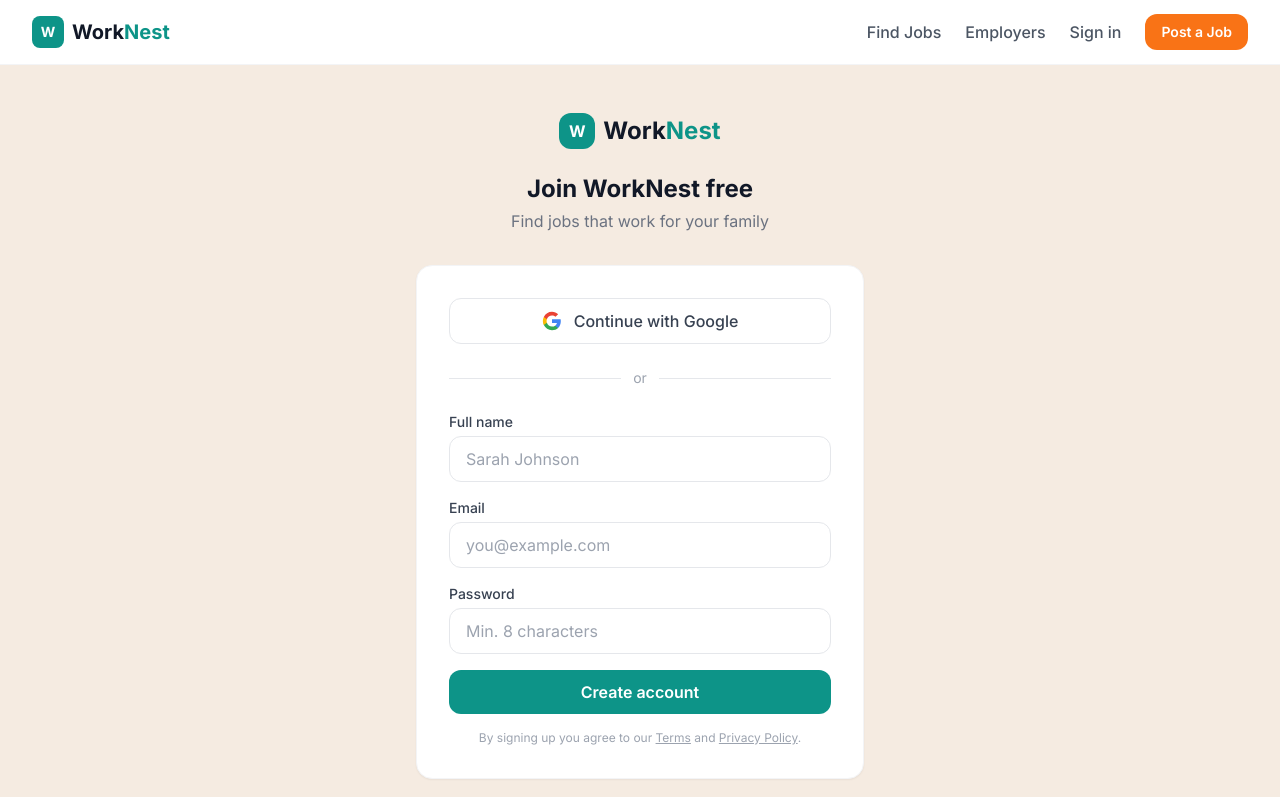
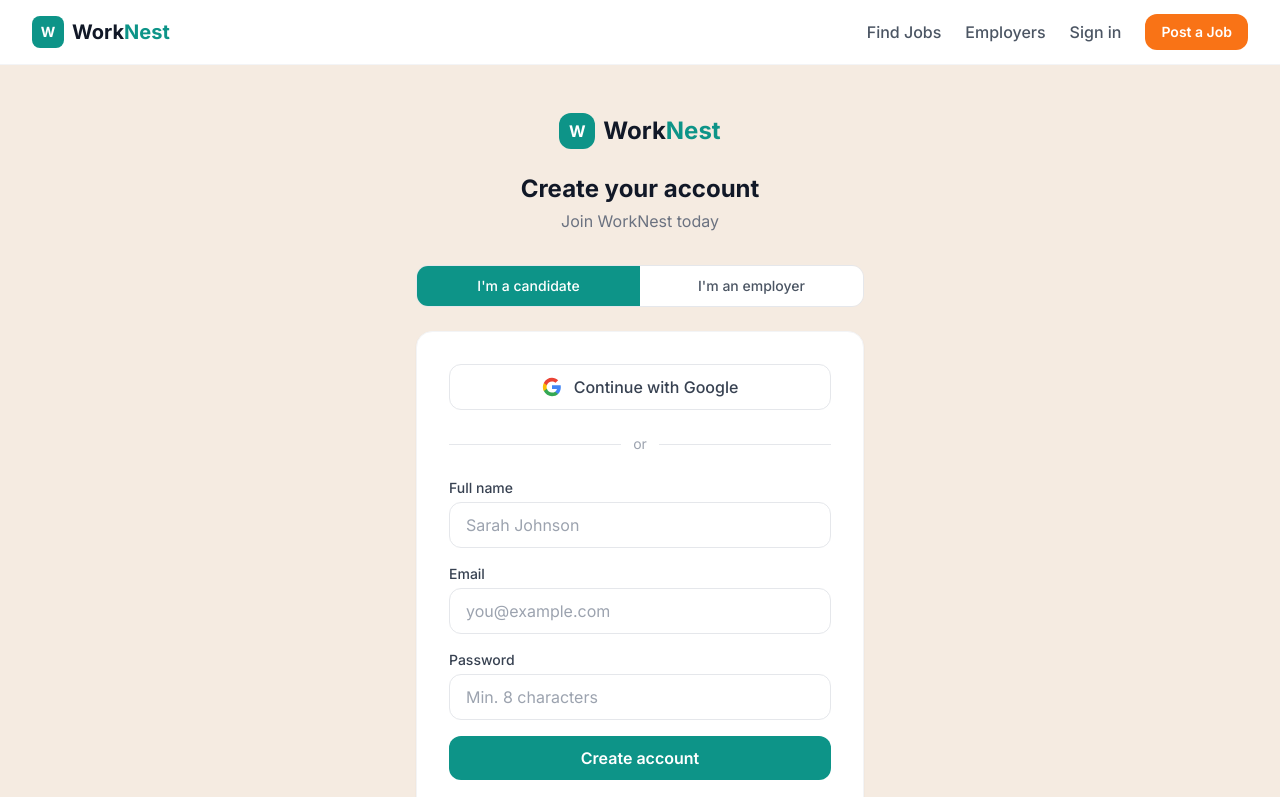
Before and after one commit to danfitsall-bot/WorkNest, a Next.js app: page /auth/signup in a window 1280 px wide. Shown: the top 797 px of the page. Built offline with nearby package versions, Linux system fonts and the light colour scheme; no server answers.

Commit message:
Add role selector to signup form
https://claude.ai/code/session_017QoWeL2LPg59TTuQScwiuH

```diff
--- a/src/app/auth/signup/signup-form.tsx
+++ b/src/app/auth/signup/signup-form.tsx
@@ -5,8 +5,9 @@ import { useState, FormEvent } from 'react'
 import Link from 'next/link'
 import { useRouter } from 'next/navigation'
 
-export default function SignUpForm({ role }: { role: string }) {
+export default function SignUpForm({ role: initialRole }: { role: string }) {
   const router = useRouter()
+  const [role, setRole] = useState(initialRole)
   const [name, setName] = useState('')
   const [email, setEmail] = useState('')
   const [password, setPassword] = useState('')
@@ -47,12 +48,23 @@ export default function SignUpForm({ role }: { role: string }) {
             </div>
             <span className="text-2xl font-bold text-gray-900">Work<span className="text-teal-600">Nest</span></span>
           </Link>
-          <h1 className="text-2xl font-bold text-gray-900">
-            {role === 'EMPLOYER' ? 'Create employer account' : 'Join WorkNest free'}
-          </h1>
-          <p className="text-gray-500 mt-1">
-            {role === 'EMPLOYER' ? 'Start hiring flexible talent' : 'Find jobs that work for your family'}
-          </p>
+          <h1 className="text-2xl font-bold text-gray-900">Create your account</h1>
+          <p className="text-gray-500 mt-1">Join WorkNest today</p>
+        </div>
+
+        <div className="flex rounded-xl border border-gray-200 overflow-hidden mb-6">
+          <button
+            onClick={() => setRole('SEEKER')}
+            className={`flex-1 py-2.5 text-sm font-medium transition-colors ${role === 'SEEKER' ? 'bg-teal-600 text-white' : 'bg-white text-gray-600 hover:bg-gray-50'}`}
+          >
+            I&apos;m a candidate
+          </button>
+          <button
+            onClick={() => setRole('EMPLOYER')}
+            className={`flex-1 py-2.5 text-sm font-medium transition-colors ${role === 'EMPLOYER' ? 'bg-teal-600 text-white' : 'bg-white text-gray-600 hover:bg-gray-50'}`}
+          >
+            I&apos;m an employer
+          </button>
         </div>
 
         <div className="bg-white rounded-2xl shadow-sm border border-gray-100 p-8">
```
